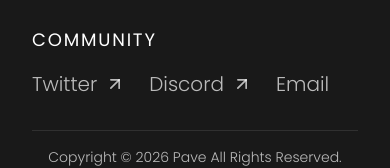
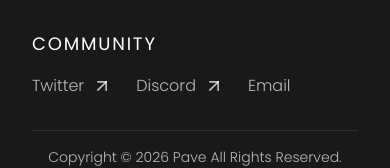
Before and after one commit to Nixxy25/Pave, a Next.js app: page / in a window 390 px wide. Shown: the part 3710-3878 px from the top of the page. Built offline with nearby package versions, Linux system fonts and the light colour scheme.

Commit message:
style: update the footer UI

```diff
--- a/components/footer.tsx
+++ b/components/footer.tsx
@@ -7,7 +7,7 @@ export function Footer() {
       <div className="flex flex-col min-h-[60vh] px-24 max-lg:px-8 py-4">
 
         <div className="flex-1 flex items-center justify-center">
-          <div className="poppins-regular  text-8xl sm:text-8xl md:text-9xl lg:text-[12rem] text-white tracking-tight leading-none">
+          <div className="poppins-regular  text-8xl sm:text-8xl md:text-9xl lg:text-[16rem] text-white tracking-tight leading-none">
             PAVE
           </div>
         </div>
@@ -22,23 +22,23 @@ export function Footer() {
                 href="https://x.com/paveng_"
                 target="_blank"
                 rel="noopener noreferrer"
-                className="poppins-light text-xl flex items-center gap-2 hover:text-white transition-colors"
+                className="poppins-light max-sm:text-base text-xl flex items-center gap-2 hover:text-white transition-colors"
               >
                 Twitter
                 <ArrowUpRight className="w-5 h-5" />
               </a>
               <a
-                href="https://discord.com"
+                // href="https://discord.com"
                 target="_blank"
                 rel="noopener noreferrer"
-                className="poppins-light text-xl flex items-center gap-2 hover:text-white transition-colors"
+                className="poppins-light max-sm:text-base text-xl flex items-center gap-2 hover:text-white transition-colors"
               >
                 Discord
                 <ArrowUpRight className="w-5 h-5" />
               </a>
               <a
                 // href="mailto:hello@pave.com"
-                className="poppins-light text-xl hover:text-white transition-colors"
+                className="poppins-light max-sm:text-base text-xl hover:text-white transition-colors"
               >
                 Email
               </a>
```
